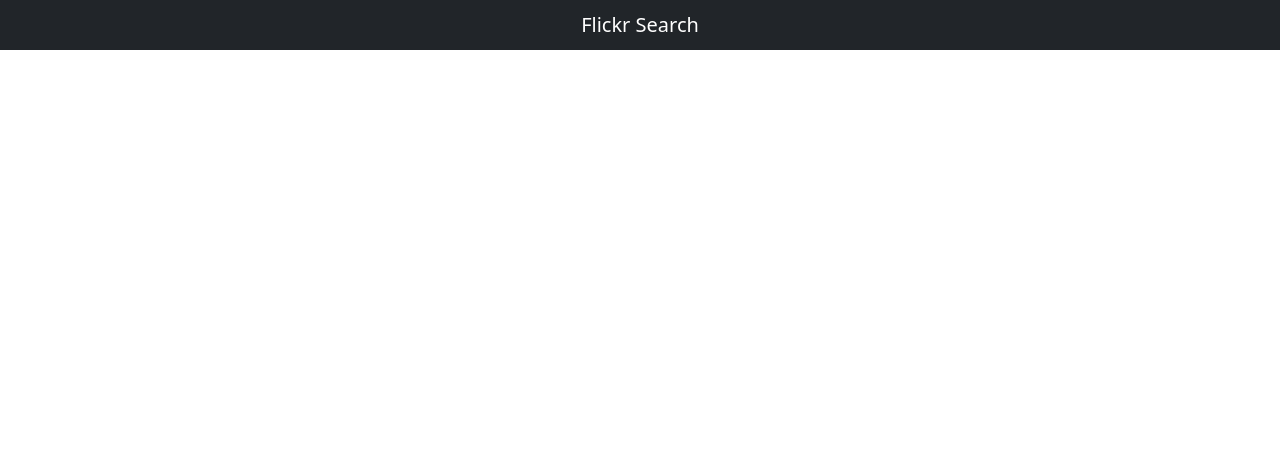
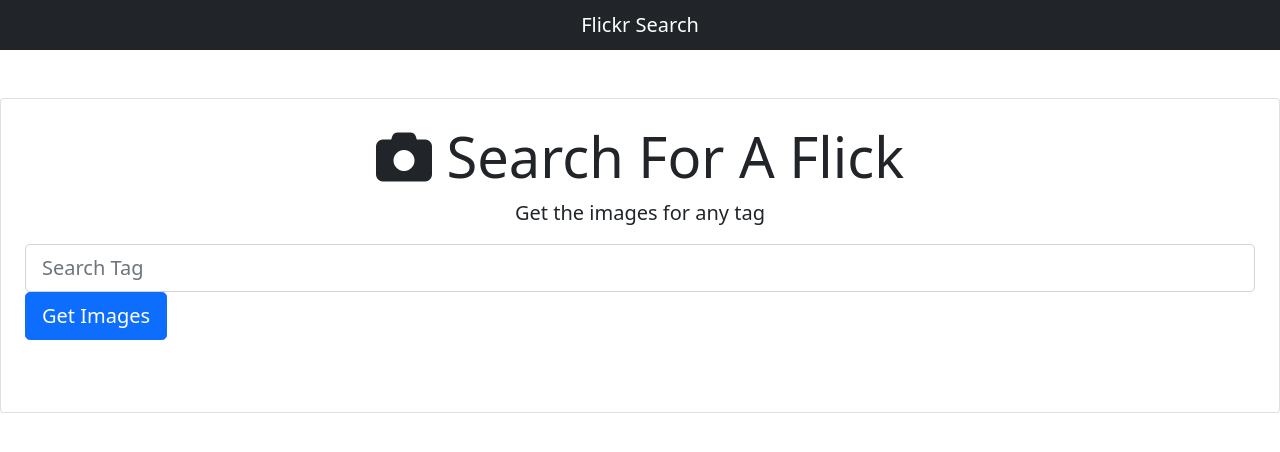
Before and after one commit to qmcmillian/Flickr_Search, a React app: page / in a window 1280 px wide. Shown: the top 452 px of the page. Built offline with nearby package versions, Linux system fonts and the light colour scheme.

Commit message:
Added basic Search componente to app

```diff
--- a/src/App.jsx
+++ b/src/App.jsx
@@ -1,10 +1,12 @@
 import React from 'react';
 import NavBar from './components/Navbar';
+import Search from './components/Search';
 
 const App = () => {
   return (
     <div>
       <NavBar/>
+      <Search/>
     </div>
   )
 };
--- /dev/null
+++ b/src/components/Search.jsx
@@ -0,0 +1,39 @@
+import React, { useState } from "react";
+
+const Search = () => {
+  const [userInput, setUserInput] = useState("");
+  const [tagTitle, setTagTitle] = useState("");
+
+  const handleSubmit = event => {
+    event.preventDefault();
+  };
+
+  const onChange = event => {
+    setUserInput(event.target.value);
+  };
+  return (
+    <div className="card card-body mb-4 p-4">
+    <h2 className="display-4 text-center">
+      <i className="fas fa-camera" /> Search For A Flick
+    </h2>
+    <p className="lead text-center">Get the images for any tag</p>
+    <form onSubmit={handleSubmit}>
+      <div className="form-group">
+        <input
+          type="text"
+          className="form-control form-control-lg"
+          placeholder="Search Tag"
+          name="userInput"
+          value={userInput}
+          onChange={onChange}
+        />
+      </div>
+      <button className="btn btn-primary btn-lg btn-block mb-5" type="submit">
+        Get Images
+      </button>
+    </form>
+  </div>
+  )
+}
+
+export default Search;
```
